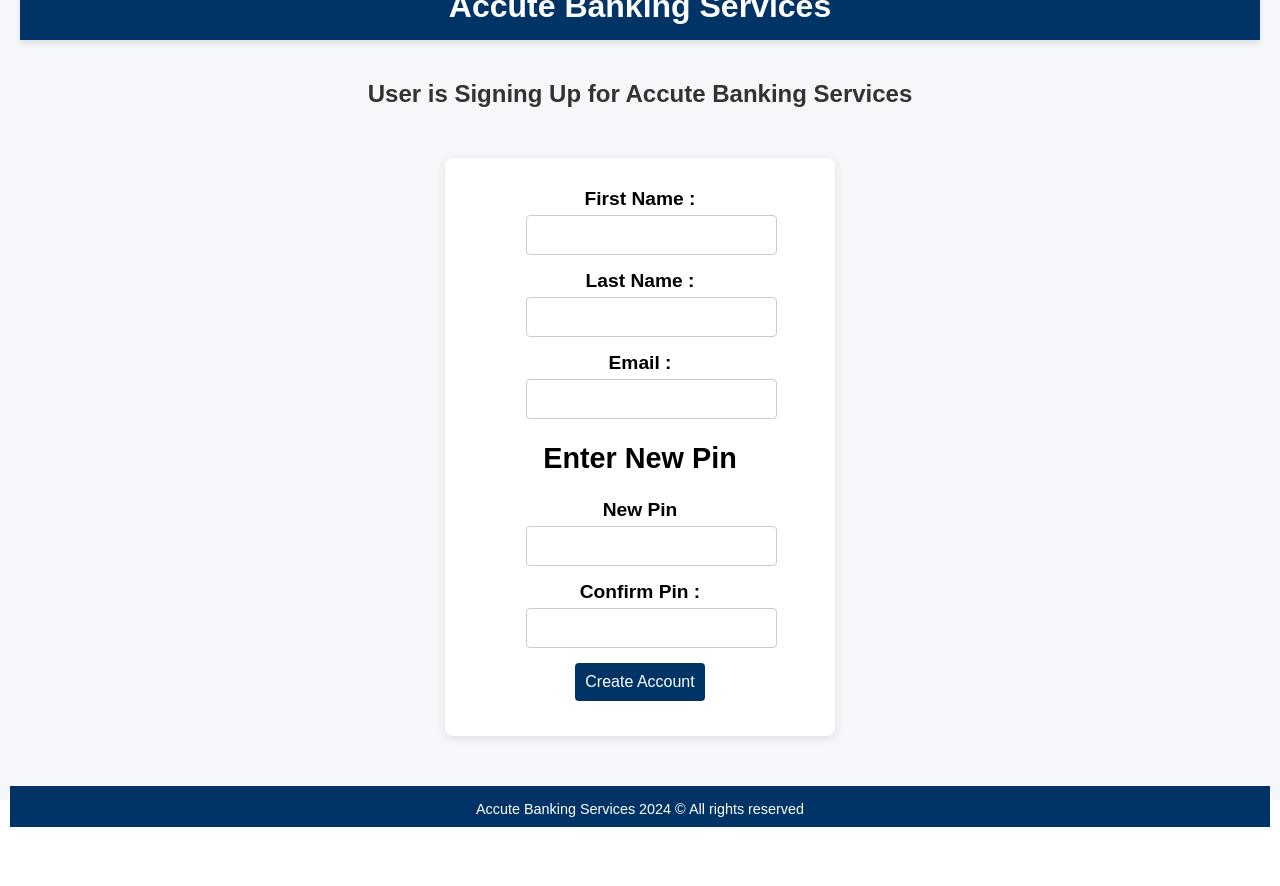
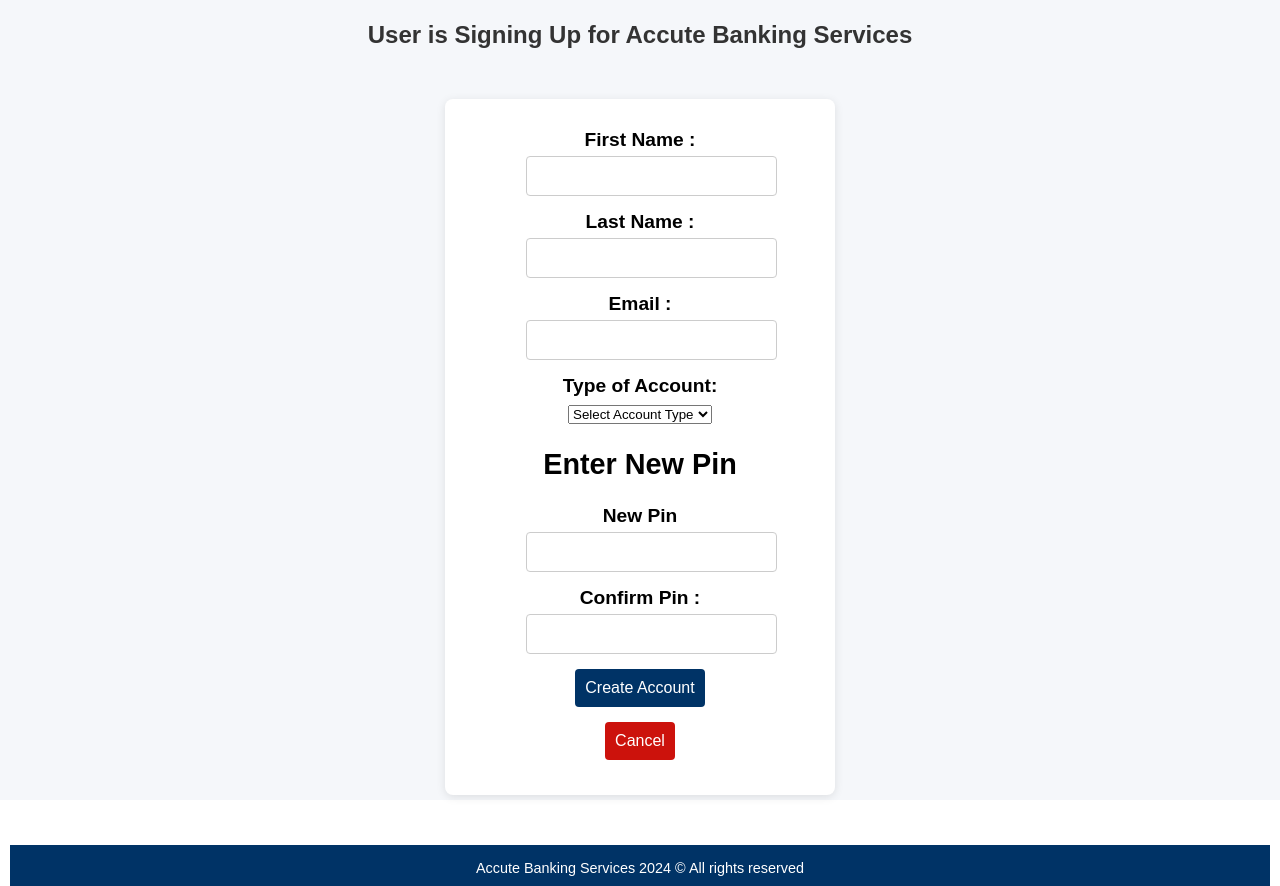
Before and after one commit to Tanaka878/Front-End, a React (Create React App) app: page /newUser in a window 1280 px wide. Before the commit the page ends 827 px from the top, so only its background shows below. Built offline with nearby package versions, Linux system fonts and the light colour scheme.

Commit message:
adding cancel button, adding some styling and fiel

```diff
--- a/src/LoginPage/LoginPage.js
+++ b/src/LoginPage/LoginPage.js
@@ -116,7 +116,7 @@ const LoginPage = (props) => {
 
         <label htmlFor='pinNumber'>Password :</label>
         <input type='password' id='pinNumber'
-        placeholder='Enter Pin ' name='Pin'
+        placeholder='Enter Password ' name='Pin'
         onChange={handleChange}/>
 
         {conditionalRender? <nav className='conditionalRender'>Wrong Credentilas</nav> : <nav></nav>}
--- a/src/LoginPage/NewUser.js
+++ b/src/LoginPage/NewUser.js
@@ -1,4 +1,5 @@
 import React from 'react';
+import { useNavigate } from 'react-router-dom';
 
 
 const NewUser = () => {
@@ -19,6 +20,14 @@ const NewUser = () => {
         [name]: type === 'checkbox' ? checked : value
       };
     });
+  }
+
+  function Cancel_CreateAccount(){
+    const navigate = useNavigate()
+    navigate("/")
+    //back to home page
+
+
   }
 
   function handleSubmit(event) {
@@ -75,6 +84,16 @@ const NewUser = () => {
         </div>
 
         <div className='formElement'>
+          <label htmlFor='accountType'>Type of Account:</label>
+          <select name='accountType' required onChange={handleChange}>
+            <option value=''>Select Account Type</option>
+            <option value='USD'>USD</option>
+
+          </select>
+        </div>
+
+
+        <div className='formElement'>
           <h2>Enter New Pin</h2>
           <label>New Pin</label>
           <input type='password' required onChange={handleChange} name='password' />
@@ -88,6 +107,10 @@ const NewUser = () => {
         <div className='formElement'>
           <button className='form-button'>Create Account</button>
         </div>
+
+        <div className='formElement'>
+          <button className='form-button-cancel' onClick={Cancel_CreateAccount}>Cancel</button>
+        </div>
       </form>
 
       <footer className='NewUserFooter'>
--- a/src/index.css
+++ b/src/index.css
@@ -463,3 +463,15 @@ footer small {
 .NewUserFooter small {
   font-size: 0.9rem;
 }
+
+.form-button-cancel {
+  width: 100%;
+  padding: 10px;
+  background-color: #cc120c;
+  color: white;
+  border: none;
+  border-radius: 4px;
+  font-size: 1rem;
+  cursor: pointer;
+  transition: background-color 0.3s ease;
+}
```
